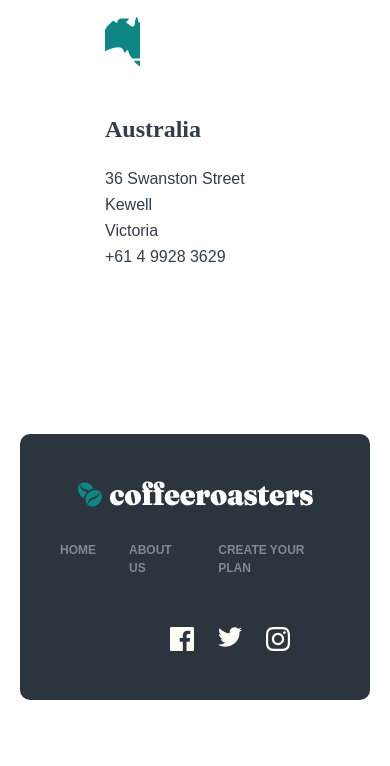
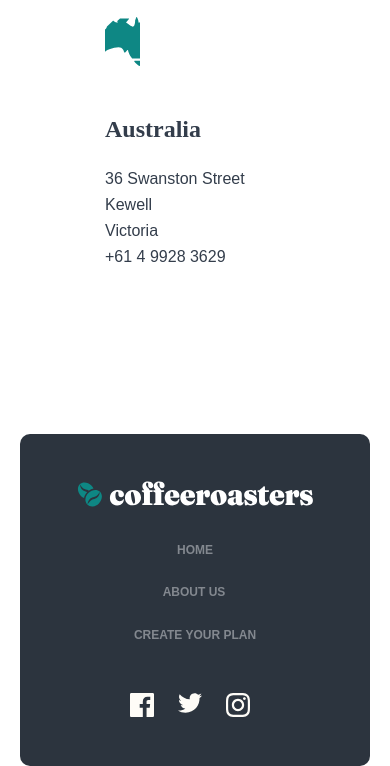
Before and after one commit to Nrmuhammad-TUIT/About-coffee-responsive, a plain HTML site: page index.html in a window 390 px wide. Shown: the part 3295-4061 px from the top of the page. Before the commit the page ends 3995 px from the top, so only its background shows below. Drawn offline with Linux system fonts and the light colour scheme; a web font is replaced by a local one.

Commit message:
change scss

```diff
--- a/scss/blocks/_footer.scss
+++ b/scss/blocks/_footer.scss
@@ -122,6 +122,12 @@
 
 }
 
+@media only screen and (min-width:500px) and (max-width:768px) {
+      .footer-info {
+            padding-left: 200px;
+      }
+}
+
 @media only screen and (max-width:500px) {
    .footer-hero {
       margin-right: 54px;
@@ -144,9 +150,25 @@
       // margin-bottom: 30px;
    }
 
+   .footer-hero__list {
+      flex-direction: column;
+      align-items: center;
+   }
+
+   .footer-hero__item--element {
+      padding-left: 0px;
+      margin-bottom: 24px;
+   }
+
+   .footer-hero__item--active {
+      margin-left: 0;
+      margin-bottom: 24px;
+      padding-left: 30px;
+   }
+
    .footer-info {
       margin-right: 80px;
-      margin-left: 150px;
+      padding-left: 70px;
       margin-bottom: 40px;
       padding-top: 0;
    }
@@ -157,14 +179,22 @@
 
 }
 
-@media only screen and (max-width:425px) {
+@media only screen and (min-width:375px) and (max-width:425px) {
 
    .footer-elements {
       margin-bottom: 0;
    }
 
    .footer-info {
+      margin-right: 50px;
+      padding-left: 50px;
       margin-bottom: 0;
+   }
+}
+
+@media only screen and (min-width:375px) {
+   .footer-info {
+      margin-left: 60px;
    }
 }
 
```
Also changed, not shown: css/main.css, 1 other file.
